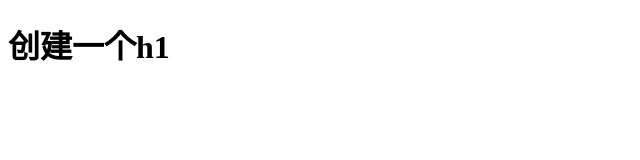
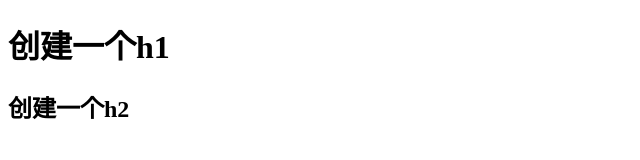
Before and after one commit to libooj/shuai, a plain HTML site: page index.html in a window 1280 px wide. Shown: the whole page, without its empty margins (0-640 px from the left). Drawn offline with Linux system fonts and the light colour scheme.

Commit message:
'创建一个H2'

```diff
--- a/index.html
+++ b/index.html
@@ -8,6 +8,7 @@
 </head>
 <body>
     <h1>创建一个h1</h1>
+    <h2>创建一个h2</h2>
 
 </body>
 </html>
```
